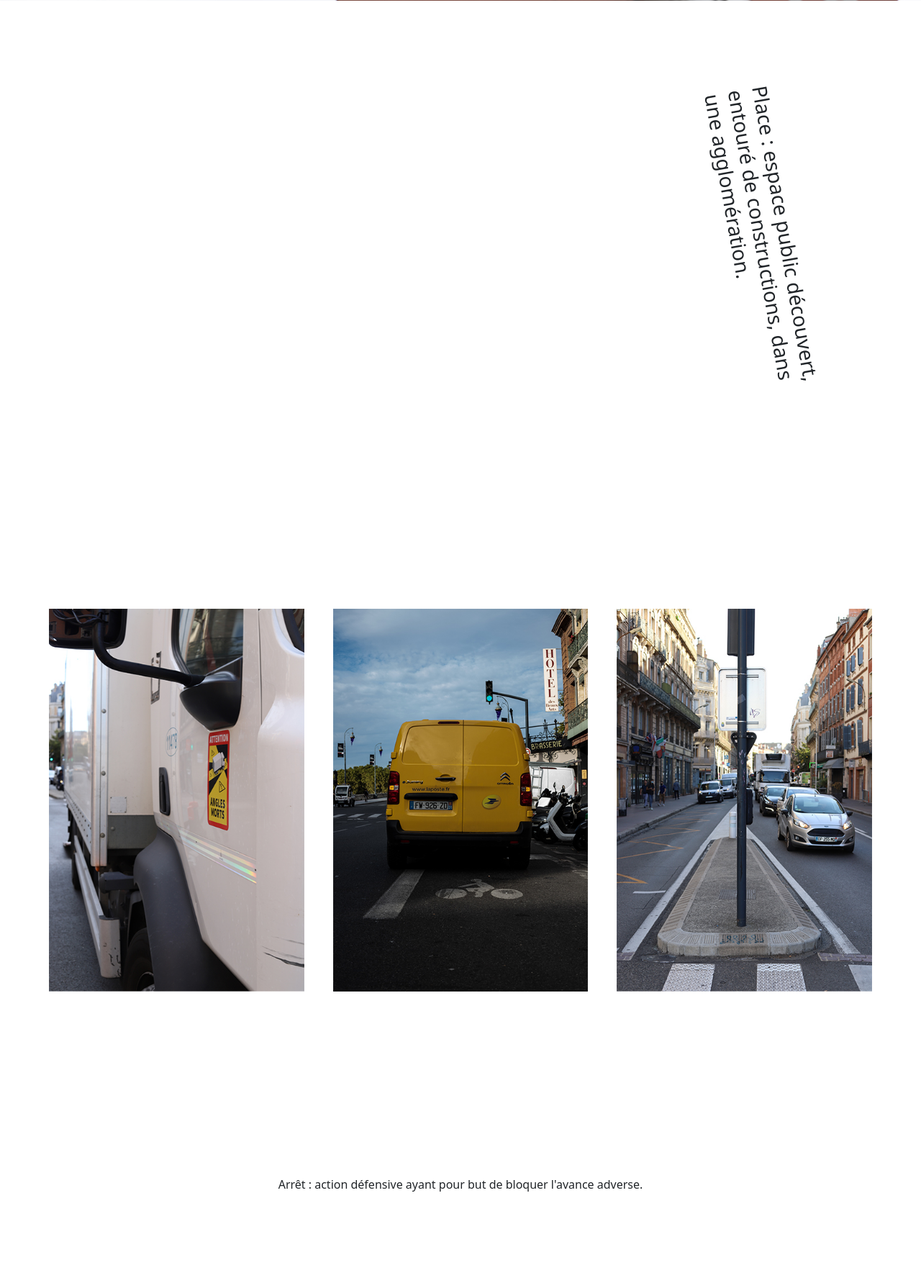
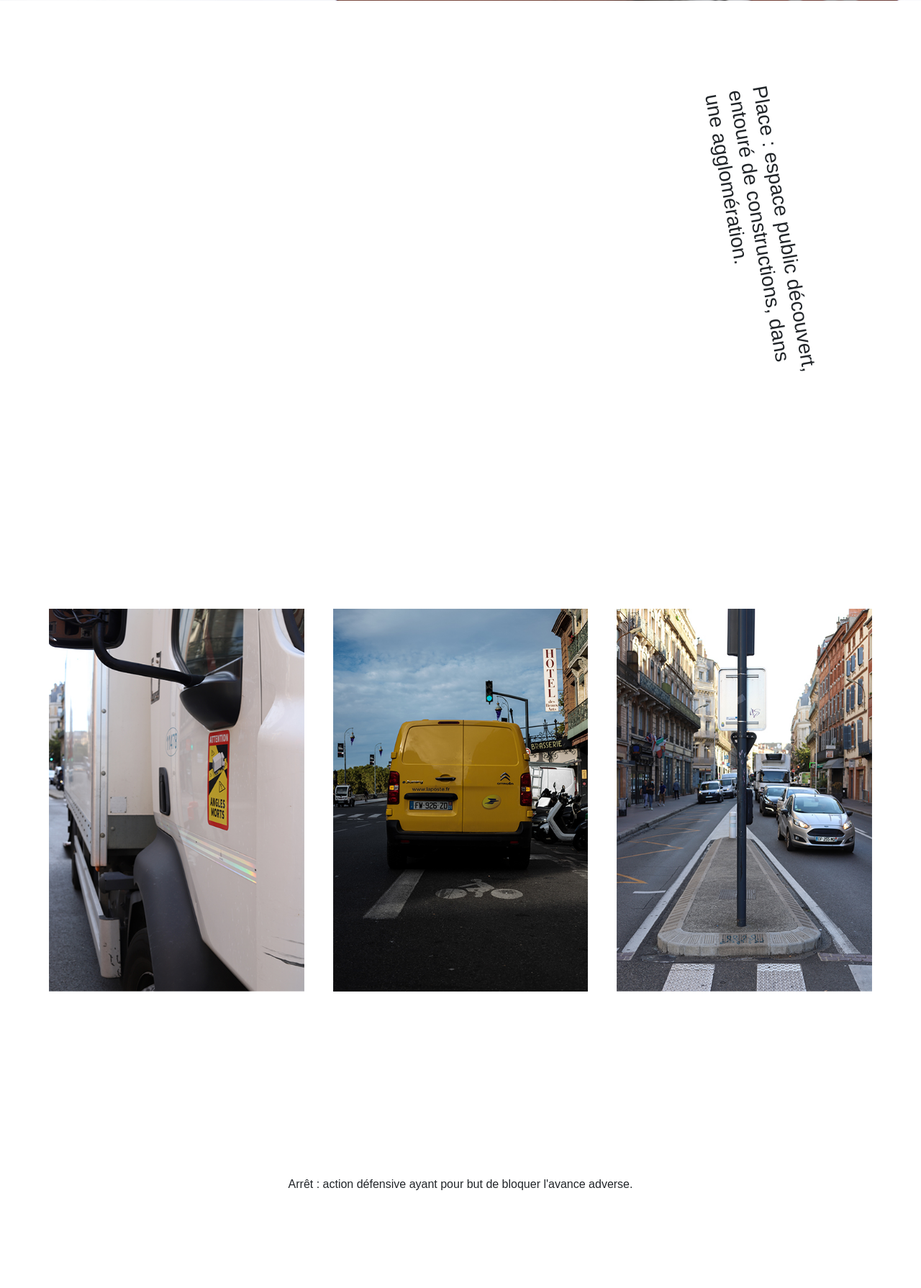
Before and after one commit to adria-sr/my-website, a PHP site: page /projet-espace-sensible.html in a window 1280 px wide; the page is wider, and only the part inside the window is pictured. Shown: the part 800-2590 px from the top of that part at 72% size. Run offline with PHP 8.4, Linux system fonts and the light colour scheme.

Commit message:
add font

```diff
--- a/css/espace-sensible.css
+++ b/css/espace-sensible.css
@@ -1,9 +1,15 @@
 @charset "UTF-8";
+
+p, h1, h2, h3, h4, h5, h6 {
+  font-family: "Jost", sans-serif;
+}
 
 .rotated-text {
   transform: rotate(80deg);
   position: relative;
 }
+
+.moved-text {}
 
 .box-anim-image {
   position: relative;
```
Also changed, not shown: 1 other file.
